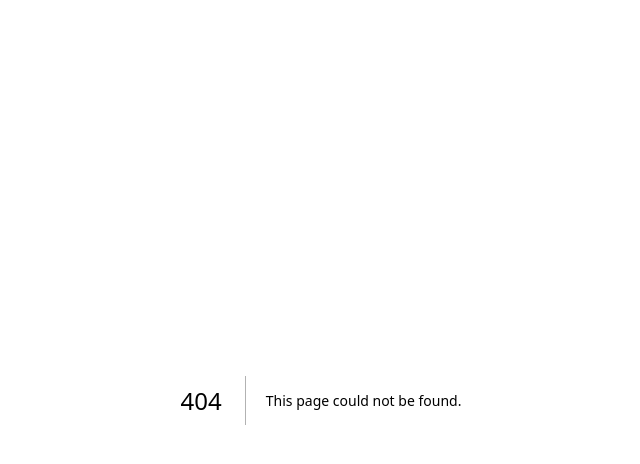
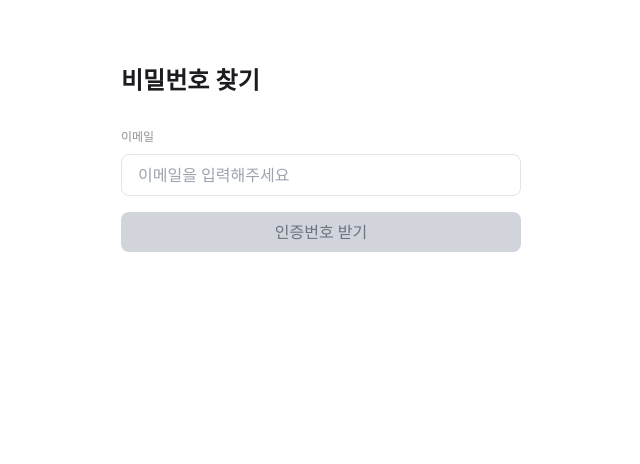
Before and after one commit to flip-sync/flip-sync-web, a Next.js app: page /forgot-password in a window 1280 px wide. Before the commit this address had no page. Shown: the top 464 px of the page, without its empty margins (319-959 px from the left). Built offline with nearby package versions, Linux system fonts and the light colour scheme.

Commit message:
feat: 비밀번호 찾기 화면 구현완

```diff
--- /dev/null
+++ b/src/app/forgot-password/page.tsx
@@ -0,0 +1,155 @@
+"use client";
+
+import { useState, useCallback } from "react";
+import CheckInputField from "../components/checkInputField";
+import { useModal } from "../hooks/useModal";
+
+export default function ForgotPassword() {
+  const [step, setStep] = useState<number>(1);
+  const [email, setEmail] = useState("");
+  const [verificationCode, setVerificationCode] = useState("");
+  const [password, setPassword] = useState("");
+  const [confirmPassword, setConfirmPassword] = useState("");
+  const [isEmailValid, setIsEmailValid] = useState(false);
+  const [isCodeValid, setIsCodeValid] = useState(false);
+  const { openModal } = useModal();
+
+  const emailRules = [
+    {
+      validate: (value: string) => /^[^\s@]+@[^\s@]+\.[^\s@]+$/.test(value),
+      message: "올바른 이메일 형식이 아닙니다.",
+    },
+  ];
+
+  const verificationCodeRules = [
+    {
+      validate: (value: string) => value.length === 6,
+      message: "인증번호는 6자리여야 합니다.",
+    },
+  ];
+
+  const passwordRules = [
+    {
+      validate: (value: string) => value.length >= 8,
+      message: "비밀번호는 8자 이상이어야 합니다.",
+    },
+    {
+      validate: (value: string) =>
+        /^(?=.*[A-Za-z])(?=.*\d)(?=.*[@$!%*#?&])[A-Za-z\d@$!%*#?&]/.test(value),
+      message: "영문, 숫자, 특수문자를 포함해야 합니다.",
+    },
+  ];
+
+  const confirmPasswordRules = [
+    {
+      validate: (value: string) => value === password,
+      message: "비밀번호가 일치하지 않습니다.",
+    },
+  ];
+
+  const handleEmailSubmit = useCallback(() => {
+    if (isEmailValid) {
+      // TODO: 이메일 인증 요청 API 호출
+      setStep(2);
+    }
+  }, [isEmailValid]);
+
+  const handleVerificationSubmit = useCallback(() => {
+    if (isCodeValid) {
+      // TODO: 인증번호 확인 API 호출
+      setStep(3);
+    }
+  }, [isCodeValid]);
+
+  const handlePasswordSubmit = useCallback(() => {
+    // TODO: 비밀번호 변경 API 호출
+    openModal("alert", { message: "비밀번호가 변경되었습니다." });
+  }, [password, openModal]);
+
+  return (
+    <div className="max-w-md mx-auto mt-10 p-6">
+      <h1 className="text-2xl font-bold mb-8">비밀번호 찾기</h1>
+
+      {step === 1 && (
+        <div className="space-y-4">
+          <CheckInputField
+            label="이메일"
+            type="email"
+            value={email}
+            onChange={setEmail}
+            placeholder="이메일을 입력해주세요"
+            rules={emailRules}
+            validateMode="immediate"
+            onValidation={setIsEmailValid}
+          />
+          <button
+            onClick={handleEmailSubmit}
+            disabled={!isEmailValid}
+            className={`w-full py-2 rounded-lg ${
+              isEmailValid
+                ? "bg-primary text-white "
+                : "bg-gray-300 text-gray-500 cursor-not-allowed"
+            }`}
+          >
+            인증번호 받기
+          </button>
+        </div>
+      )}
+
+      {step === 2 && (
+        <div className="space-y-4">
+          <CheckInputField
+            label="인증번호"
+            type="text"
+            value={verificationCode}
+            onChange={setVerificationCode}
+            placeholder="인증번호 6자리를 입력해주세요"
+            rules={verificationCodeRules}
+            validateMode="immediate"
+            onValidation={setIsCodeValid}
+          />
+          <button
+            onClick={handleVerificationSubmit}
+            disabled={!isCodeValid}
+            className={`w-full py-2 rounded-lg ${
+              isCodeValid
+                ? "bg-primary text-white "
+                : "bg-gray-300 text-gray-500 cursor-not-allowed"
+            }`}
+          >
+            인증번호 확인
+          </button>
+        </div>
+      )}
+
+      {step === 3 && (
+        <div className="space-y-4">
+          <CheckInputField
+            label="새 비밀번호"
+            type="password"
+            value={password}
+            onChange={setPassword}
+            placeholder="새 비밀번호를 입력해주세요"
+            rules={passwordRules}
+            validateMode="immediate"
+          />
+          <CheckInputField
+            label="새 비밀번호 확인"
+            type="password"
+            value={confirmPassword}
+            onChange={setConfirmPassword}
+            placeholder="새 비밀번호를 다시 입력해주세요"
+            rules={confirmPasswordRules}
+            validateMode="immediate"
+          />
+          <button
+            onClick={handlePasswordSubmit}
+            className="w-full py-2 rounded-lg bg-primary text-white "
+          >
+            비밀번호 변경하기
+          </button>
+        </div>
+      )}
+    </div>
+  );
+}
```
